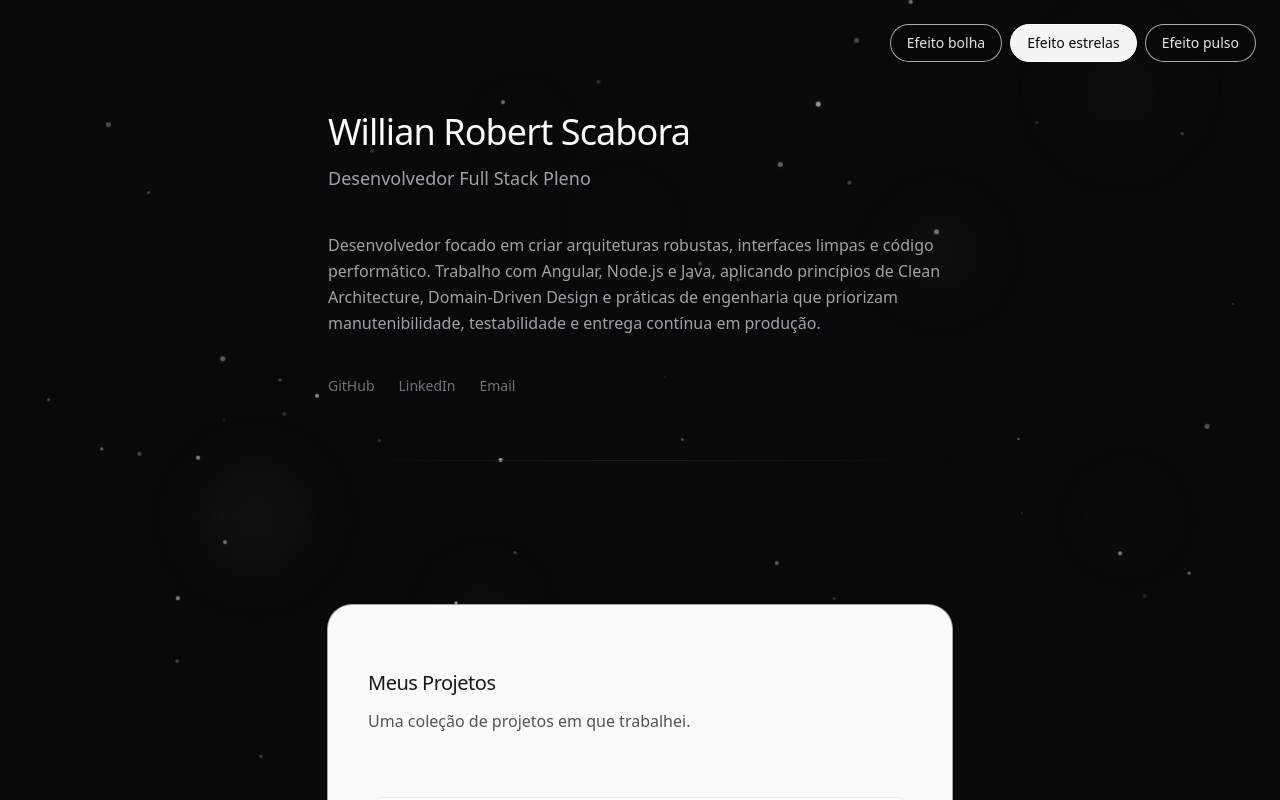
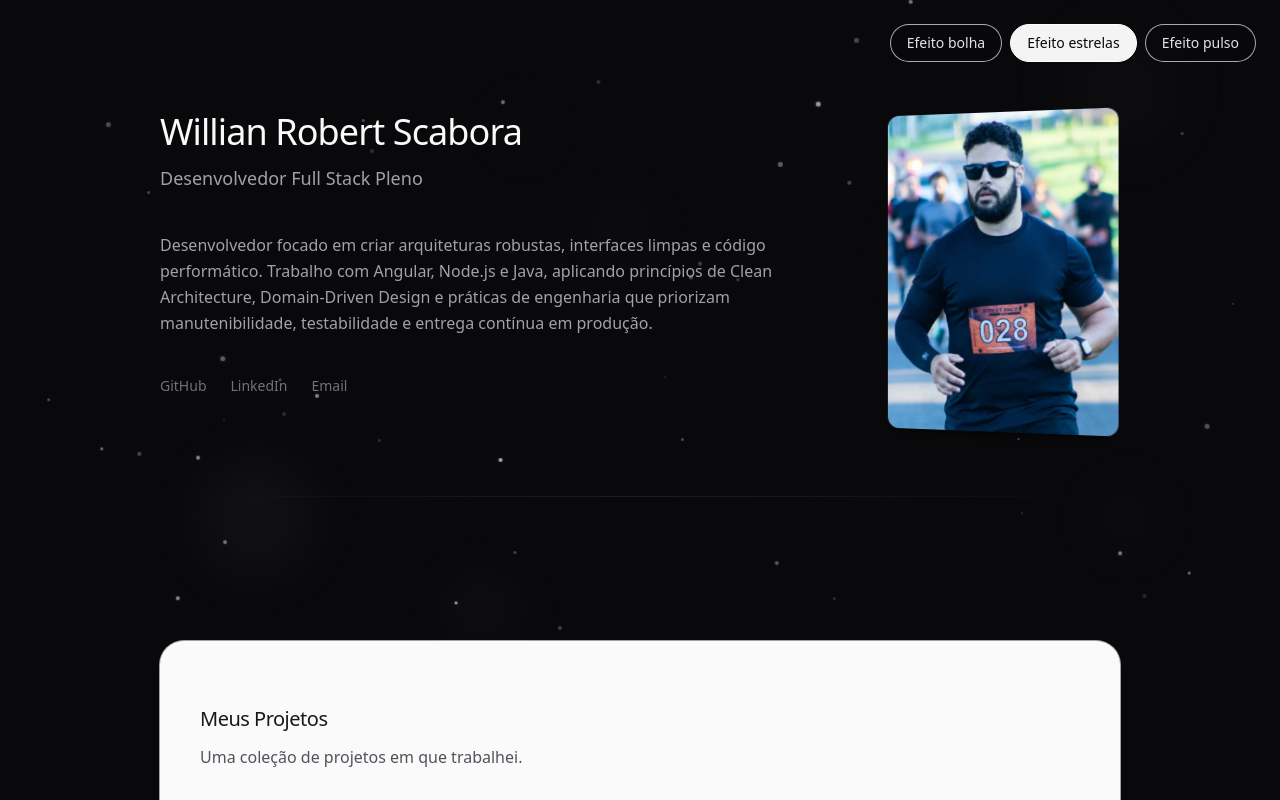
Before and after one commit to WillianWRS/portfolio-dev-fullstack, an Angular app: page / in a window 1280 px wide. Shown: the top 800 px of the page. Built offline with nearby package versions, Linux system fonts and the light colour scheme.

Commit message:
Adição de foto

```diff
--- a/src/app/features/home/home.html
+++ b/src/app/features/home/home.html
@@ -106,9 +106,10 @@
     </button>
   </div>
 
-  <div class="relative z-10 mx-auto max-w-2xl px-6 py-20 md:py-28">
+  <div class="relative z-10 mx-auto max-w-4xl px-6 py-20 md:px-8 md:py-28 lg:max-w-5xl">
     <!-- Hero -->
-    <header>
+    <header class="flex flex-col gap-10 md:flex-row md:items-start md:justify-between md:gap-8 lg:gap-12">
+      <div class="min-w-0 md:max-w-xl md:pr-4 lg:max-w-2xl">
         <h1 class="text-3xl font-medium tracking-tight text-zinc-50 md:text-4xl">
           {{ profile.name }}
         </h1>
@@ -130,6 +131,23 @@
             </a>
           }
         </nav>
+      </div>
+
+      <div class="photo-slot-wrapper shrink-0 md:ml-auto">
+        <div class="photo-tilt">
+          <figure
+            class="photo-slot aspect-[3/4] w-full max-w-[200px] overflow-hidden rounded-xl bg-zinc-900/50 shadow-lg shadow-black/40 transform-gpu md:max-w-none md:w-52 lg:w-60"
+          >
+            <img
+              src="/foto.png"
+              [alt]="'Foto de ' + profile.name"
+              class="h-full w-full object-cover"
+              width="240"
+              height="320"
+            />
+          </figure>
+        </div>
+      </div>
     </header>
 
     <!-- Visual divider between Hero and Projects -->
--- /dev/null
+++ b/src/app/features/home/home.scss
@@ -0,0 +1,78 @@
+.photo-slot-wrapper {
+  perspective: 1200px;
+}
+
+.photo-tilt {
+  transform: rotateY(-10deg);
+  transform-style: preserve-3d;
+  transition: transform 1s ease;
+  will-change: transform;
+}
+
+.photo-slot-wrapper:not(:hover):not(:focus-within) .photo-tilt {
+  animation: photoTiltCycle 15s ease-in-out infinite;
+}
+
+.photo-slot-wrapper:hover .photo-tilt,
+.photo-slot-wrapper:focus-within .photo-tilt {
+  animation: none;
+  transform: rotateY(0deg);
+}
+
+.photo-slot {
+  box-sizing: border-box;
+  border: 0 solid transparent;
+  transform: scale(1);
+  transform-origin: center center;
+  transform-style: preserve-3d;
+  backface-visibility: hidden;
+  transition:
+    transform 1s ease,
+    border-width 1s ease,
+    border-color 1s ease;
+  will-change: transform, border-width;
+}
+
+.photo-slot-wrapper:hover .photo-slot,
+.photo-slot-wrapper:focus-within .photo-slot {
+  transform: scale(1.3);
+  border-width: 6px;
+  border-color: rgb(255 255 255 / 0.9);
+}
+
+@keyframes photoTiltCycle {
+  0%,
+  100% {
+    transform: rotateY(-10deg);
+  }
+  50% {
+    transform: rotateY(-18deg);
+  }
+}
+
+@media (prefers-reduced-motion: reduce) {
+  .photo-tilt {
+    animation: none;
+    transform: rotateY(-15deg);
+  }
+
+  .photo-slot-wrapper:hover .photo-tilt,
+  .photo-slot-wrapper:focus-within .photo-tilt {
+    transform: rotateY(0deg);
+    transition: transform 0.5s ease;
+  }
+
+  .photo-slot {
+    transition:
+      transform 0.5s ease,
+      border-width 0.5s ease,
+      border-color 0.5s ease;
+  }
+
+  .photo-slot-wrapper:hover .photo-slot,
+  .photo-slot-wrapper:focus-within .photo-slot {
+    transform: scale(1.15);
+    border-width: 4px;
+    border-color: rgb(255 255 255 / 0.9);
+  }
+}
--- a/src/app/features/home/home.ts
+++ b/src/app/features/home/home.ts
@@ -75,6 +75,7 @@ interface RipplePulse {
 @Component({
   selector: 'app-home',
   templateUrl: './home.html',
+  styleUrl: './home.scss',
 })
 export class Home {
   private readonly destroyRef = inject(DestroyRef);
```
Also changed, not shown: public/foto.png (added). Lines whose indentation alone changed are shown as unchanged.
